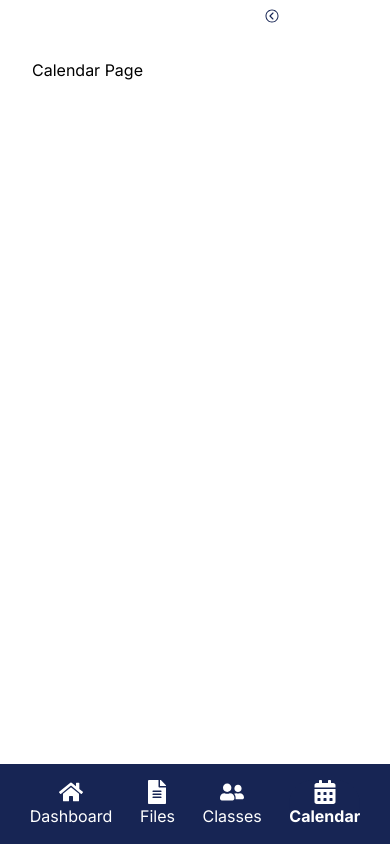
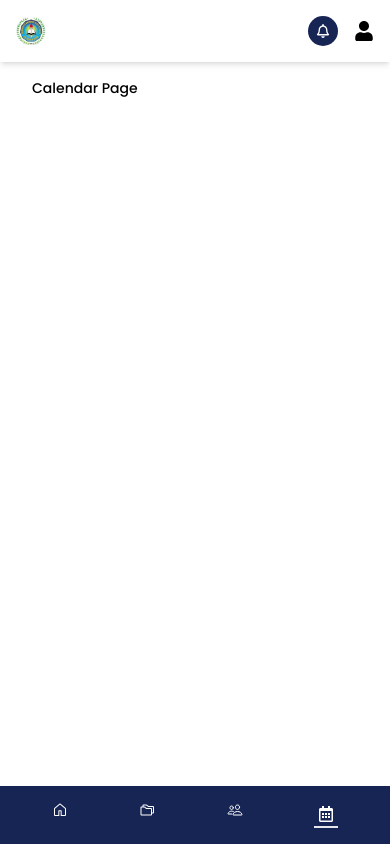
Before and after one commit to tintinmae/Capstone_Project_Academic_Haven, a Next.js app in the folder front-end/: page /calendar in a window 390 px wide. Built offline with nearby package versions, Linux system fonts and the light colour scheme.

Commit message:
added header not yet done

```diff
--- /dev/null
+++ b/front-end/app/components/header/Header.tsx
@@ -0,0 +1,56 @@
+"use client";
+import Image from "next/image";
+import React, { useState } from "react";
+import { FaRegBell, FaUser } from "react-icons/fa";
+
+const Header = () => {
+  const [isDropdownOpen, setIsDropdownOpen] = useState(false);
+
+  const toggleDropdown = () => {
+    setIsDropdownOpen(!isDropdownOpen);
+  };
+
+  return (
+    <div className="flex flex-row justify-between items-center w-full p-4 gap-6 shadow-md">
+      <div>
+        <Image
+          src={"/images/logo.png"}
+          alt="logo"
+          width={30}
+          height={30}
+          className="md:hidden"
+        />
+      </div>
+      <div className="flex flex-row justify-end items-center gap-4">
+        <div className="bg-blue-950 text-white p-2 rounded-full">
+          <FaRegBell size={14} />
+        </div>
+        <div className="relative">
+          <div
+            onClick={toggleDropdown}
+            className="cursor-pointer flex items-center"
+          >
+            <FaUser size={20} />
+          </div>
+          {isDropdownOpen && (
+            <div className="absolute right-0 mt-2 w-48 bg-white border border-gray-200 rounded shadow-lg">
+              <ul>
+                <li className="px-4 py-2 hover:bg-gray-100 cursor-pointer text-xs">
+                  Profile
+                </li>
+                <li className="px-4 py-2 hover:bg-gray-100 cursor-pointer text-xs">
+                  Settings
+                </li>
+                <li className="px-4 py-2 hover:bg-gray-100 cursor-pointer text-xs">
+                  Logout
+                </li>
+              </ul>
+            </div>
+          )}
+        </div>
+      </div>
+    </div>
+  );
+};
+
+export default Header;
--- a/front-end/app/components/layout/Layout.tsx
+++ b/front-end/app/components/layout/Layout.tsx
@@ -1,5 +1,6 @@
-import React, { ReactNode } from "react";
+import React from "react";
 import Sidebar from "../sidebar/Sidebar";
+import Header from "../header/Header";
 
 interface LayoutProps {
   children: React.ReactNode;
@@ -7,9 +8,14 @@ interface LayoutProps {
 
 const Layout: React.FC<LayoutProps> = ({ children }) => {
   return (
-    <div className="flex flex-col md:flex-row">
-      <Sidebar />
-      <div className="flex-1 p-8 md:ml-64">{children}</div>
+    <div className="flex flex-col h-screen">
+      <Header />
+      <div className="flex flex-1">
+        <Sidebar />
+        <div className="flex-1 p-4 md:p-8 md:ml-64 text-sm md:text-md">
+          {children}
+        </div>
+      </div>
     </div>
   );
 };
--- a/front-end/app/components/sidebar/Sidebar.tsx
+++ b/front-end/app/components/sidebar/Sidebar.tsx
@@ -1,25 +1,20 @@
 "use client";
 import Image from "next/image";
 import { useRouter, usePathname } from "next/navigation";
-import React, { useState } from "react";
-import {
-  FaBars,
-  FaCalendarAlt,
-  FaFileAlt,
-  FaHome,
-  FaTimes,
-  FaUserFriends,
-} from "react-icons/fa";
-import { IoIosArrowDropleft, IoIosArrowDropright } from "react-icons/io";
+import React from "react";
+import { FaRegCalendarAlt } from "react-icons/fa";
+import { GoHome } from "react-icons/go";
+import { IoPeopleOutline } from "react-icons/io5";
+import { PiFolders } from "react-icons/pi";
 
 const Sidebar = () => {
   const router = useRouter();
   const active = usePathname();
-  const [isOpen, setIsOpen] = useState(true);
+  // const [isOpen, setIsOpen] = useState(true);
 
-  const toggleSidebar = () => {
-    setIsOpen(!isOpen);
-  };
+  // const toggleSidebar = () => {
+  //   setIsOpen(!isOpen);
+  // };
 
   const dashboardClicked = () => {
     router.push("/dashboard");
@@ -38,16 +33,14 @@ const Sidebar = () => {
 
   const isActive = (path: string) => {
     return active === path
-      ? "bg-blue-950 font-bold md:font-regular text-white md:text-blue-950 rounded-full md:bg-white"
+      ? "bg-blue-950 border-b-2 md:border-none text-white p-1 md:bg-white md:text-blue-950 md:rounded-full md:py-2"
       : "text-white font-regular";
   };
 
   return (
-    <div className="flex flex-col md:flex-row">
+    <div className="flex flex-col md:flex-row px-2">
       <div
-        className={`fixed top-0 left-0 h-full bg-blue-950 transition-transform transform ${
-          isOpen ? "translate-x-0" : "-translate-x-full"
-        } w-64 z-10 hidden md:block`}
+        className={`fixed top-0 left-0 h-full bg-blue-950 transition-transform transform w-64 z-10 hidden md:block`}
       >
         <div className="p-4">
           <div className="flex justify-center">
@@ -61,7 +54,7 @@ const Sidebar = () => {
               )}`}
               onClick={dashboardClicked}
             >
-              <FaHome /> Dashboard
+              <GoHome /> Dashboard
             </div>
             <div
               className={`cursor-pointer flex items-center gap-4 py-2 px-4 hover:bg-white hover:text-blue-950 hover:rounded-full ${isActive(
@@ -69,7 +62,7 @@ const Sidebar = () => {
               )}`}
               onClick={filesClicked}
             >
-              <FaFileAlt /> Files
+              <PiFolders /> Files
             </div>
             <div
               className={`cursor-pointer flex items-center gap-4 py-2 px-4 hover:bg-white hover:text-blue-950 hover:rounded-full ${isActive(
@@ -77,7 +70,7 @@ const Sidebar = () => {
               )}`}
               onClick={classesClicked}
             >
-              <FaUserFriends /> Classes
+              <IoPeopleOutline /> Classes
             </div>
             <div
               className={`cursor-pointer flex items-center gap-4 py-2 px-4 hover:bg-white hover:text-blue-950 hover:rounded-full ${isActive(
@@ -85,23 +78,12 @@ const Sidebar = () => {
               )}`}
               onClick={calendarClicked}
             >
-              <FaCalendarAlt /> Calendar
+              <FaRegCalendarAlt /> Calendar
             </div>
           </div>
         </div>
       </div>
-      <div className={`flex-1 ${isOpen ? "ml-64" : "ml-0"} md:ml-0`}>
-        <button
-          className="p-2 bg-white rounded-full z-20 text-blue-950 md:hidden"
-          onClick={toggleSidebar}
-        >
-          {isOpen ? (
-            <IoIosArrowDropleft className="absolute top-2 bg-white" />
-          ) : (
-            <IoIosArrowDropright className="absolute top-2 left-2" />
-          )}
-        </button>
-      </div>
+
       <div className="fixed bottom-0 left-0 w-full bg-blue-950 flex justify-around p-4 md:hidden">
         <div
           className={`cursor-pointer flex flex-col items-center ${isActive(
@@ -109,8 +91,8 @@ const Sidebar = () => {
           )}`}
           onClick={dashboardClicked}
         >
-          <FaHome size={24} />
-          <span>Dashboard</span>
+          <GoHome size={16} />
+          {/* <span className="text-xs">Dashboard</span> */}
         </div>
         <div
           className={`cursor-pointer flex flex-col items-center ${isActive(
@@ -118,8 +100,8 @@ const Sidebar = () => {
           )}`}
           onClick={filesClicked}
         >
-          <FaFileAlt size={24} />
-          <span>Files</span>
+          <PiFolders size={16} />
+          {/* <span className="text-xs">Files</span> */}
         </div>
         <div
           className={`cursor-pointer flex flex-col items-center ${isActive(
@@ -127,8 +109,8 @@ const Sidebar = () => {
           )}`}
           onClick={classesClicked}
         >
-          <FaUserFriends size={24} />
-          <span>Classes</span>
+          <IoPeopleOutline size={16} />
+          {/* <span className="text-xs">Classes</span> */}
         </div>
         <div
           className={`cursor-pointer flex flex-col items-center ${isActive(
@@ -136,8 +118,8 @@ const Sidebar = () => {
           )}`}
           onClick={calendarClicked}
         >
-          <FaCalendarAlt size={24} />
-          <span>Calendar</span>
+          <FaRegCalendarAlt size={16} />
+          {/* <span className="text-xs">Calendar</span> */}
         </div>
       </div>
     </div>
--- a/front-end/app/layout.tsx
+++ b/front-end/app/layout.tsx
@@ -1,8 +1,11 @@
 import type { Metadata } from "next";
-import { Inter } from "next/font/google";
+import { Poppins } from "next/font/google";
 import "./globals.css";
 
-const inter = Inter({ subsets: ["latin"] });
+const poppins = Poppins({
+  subsets: ["latin"],
+  weight: "500",
+});
 
 export const metadata: Metadata = {
   title: "Create Next App",
@@ -16,7 +19,7 @@ export default function RootLayout({
 }>) {
   return (
     <html lang="en">
-      <body className={inter.className}>{children}</body>
+      <body className={poppins.className}>{children}</body>
     </html>
   );
 }
```
